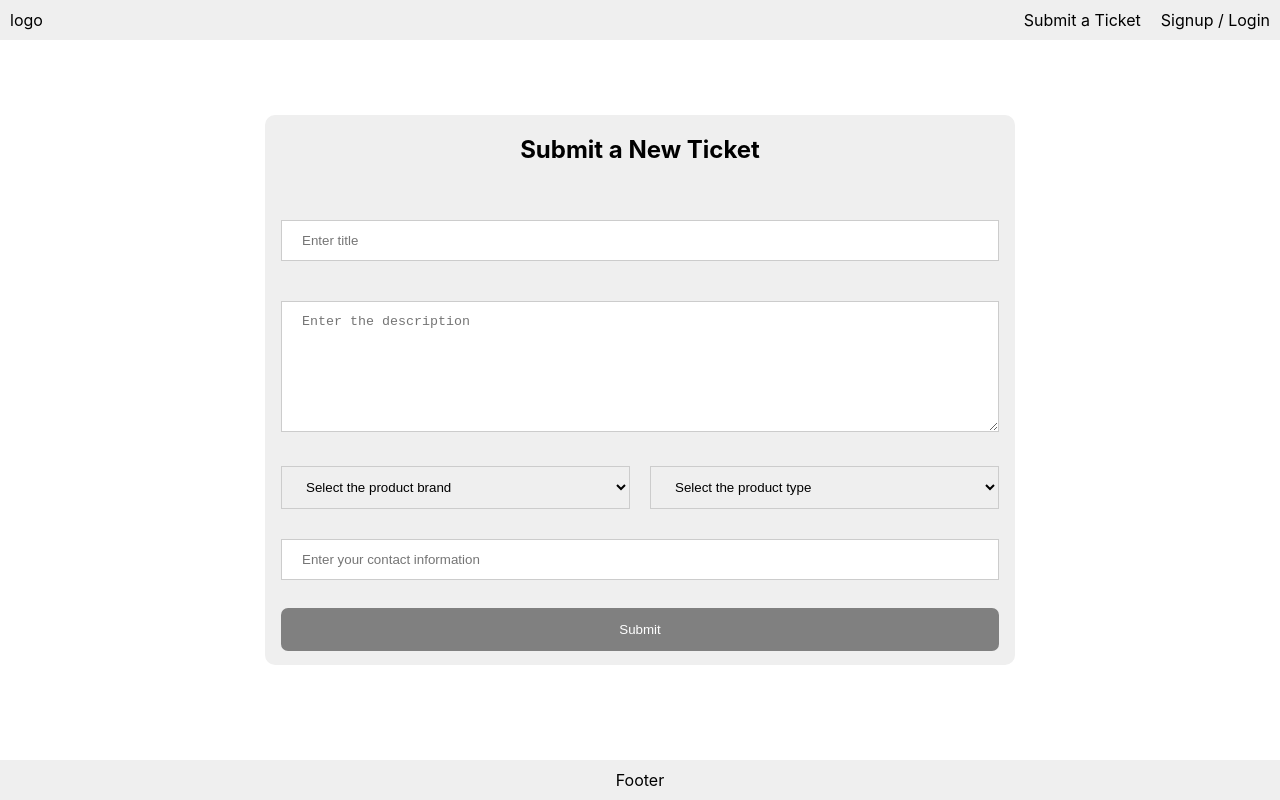
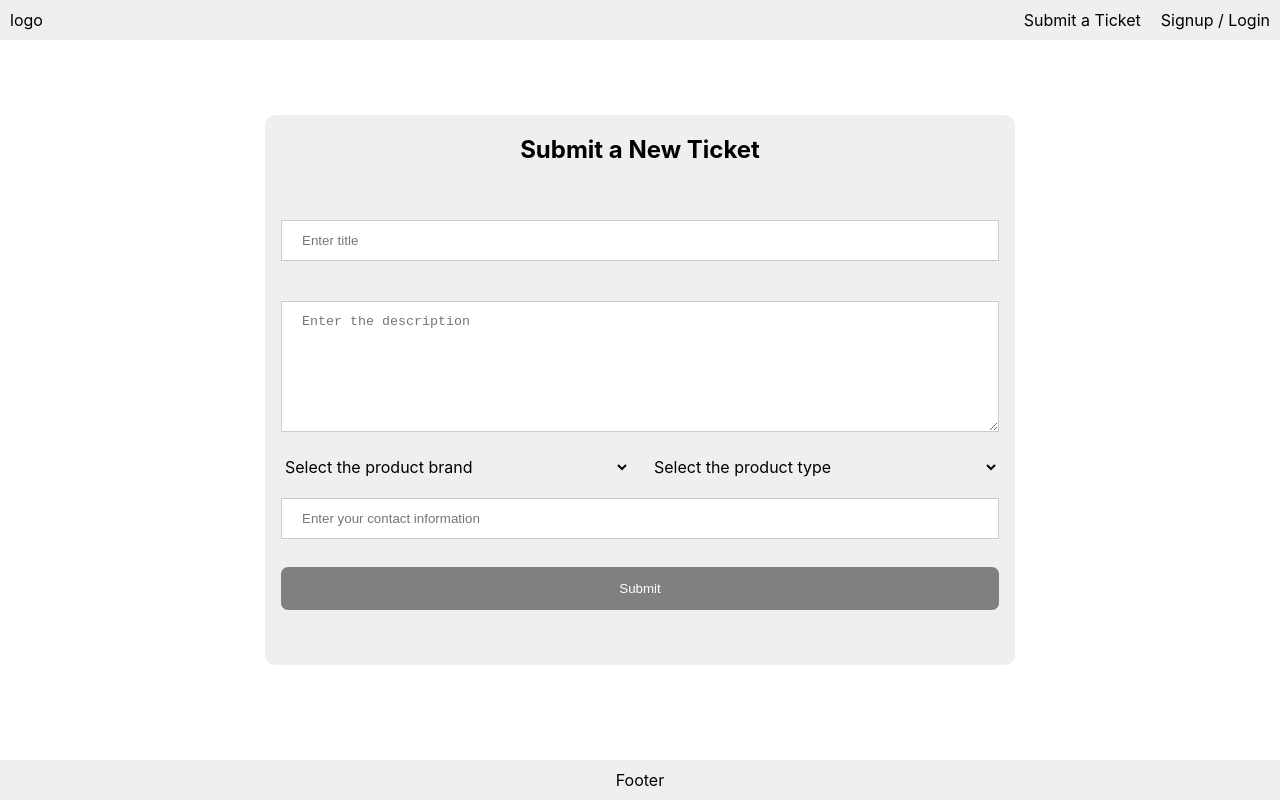
Before and after one commit to mcneelyad/nextjs-helpdesk-tickets, a Next.js app in the folder frontend/: page /ticket/new in a window 1280 px wide. Built offline with nearby package versions, Linux system fonts and the light colour scheme.

Commit message:
Add basic styling to individual technician page

```diff
--- /dev/null
+++ b/frontend/styles/technicians/TechnicianById.module.css
@@ -0,0 +1,13 @@
+.container {
+    display: flex;
+    align-items: center;
+    justify-content: center;
+    height: 88vh;
+}
+
+.technicianDetails {
+    /* border: 1px solid blue; */
+    height: 70vh;
+    width: 60vw;
+    text-align: center;
+}
--- a/frontend/styles/tickets/NewTicket.module.css
+++ b/frontend/styles/tickets/NewTicket.module.css
@@ -45,12 +45,20 @@
 
 .productBrand,
 .productType {
-  width: 100%;
+  /* width: 100%;
   padding: 12px 20px;
   margin: 10px 0;
   display: inline-block;
   border: 1px solid #ccc;
-  box-sizing: border-box;
+  box-sizing: border-box; */
+  background-color: transparent;
+  border: none;
+  padding: 0 1em 0 0;
+  margin: 0;
+  font-family: inherit;
+  font-size: inherit;
+  cursor: inherit;
+  line-height: inherit;
 }
 
 .container {
```
Also changed, not shown: frontend/pages/technician/[id].js (+10 -2 lines). Lines whose indentation alone changed are shown as unchanged.
